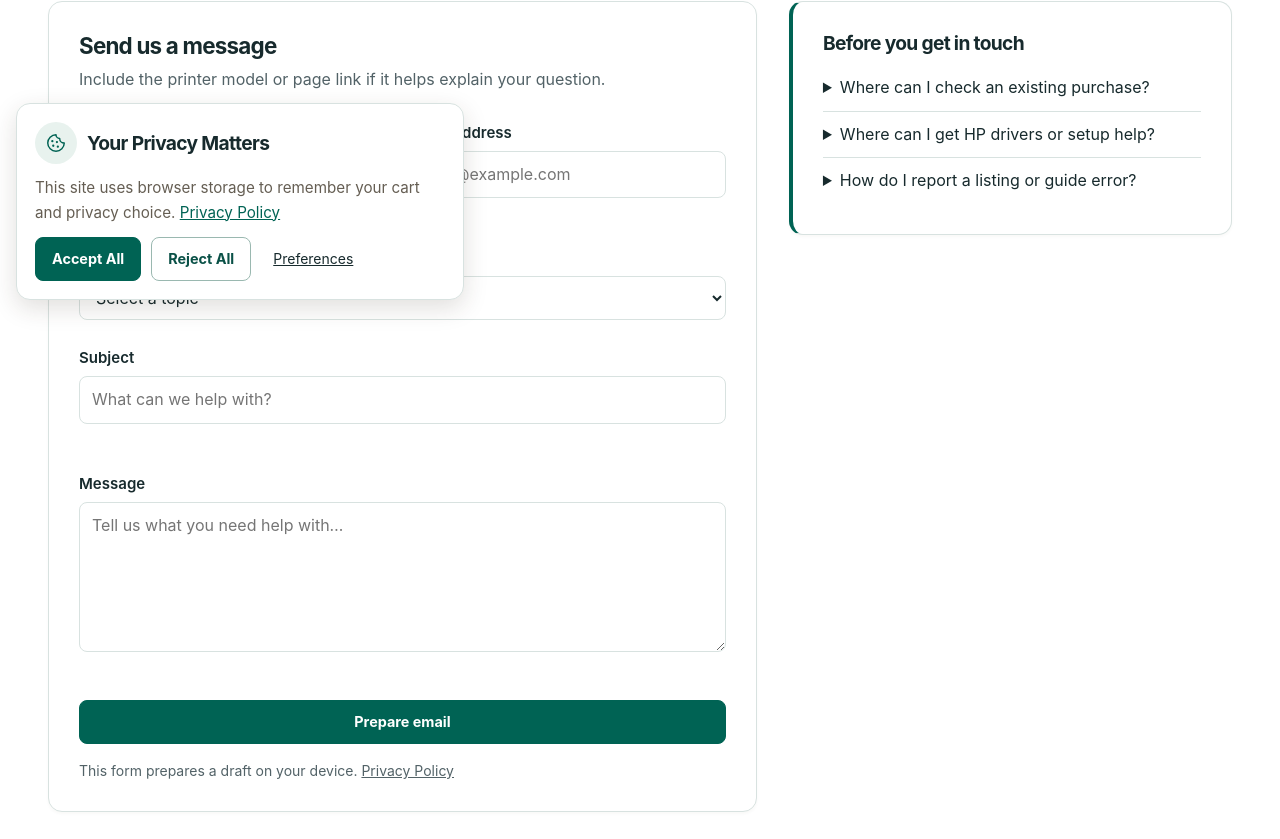
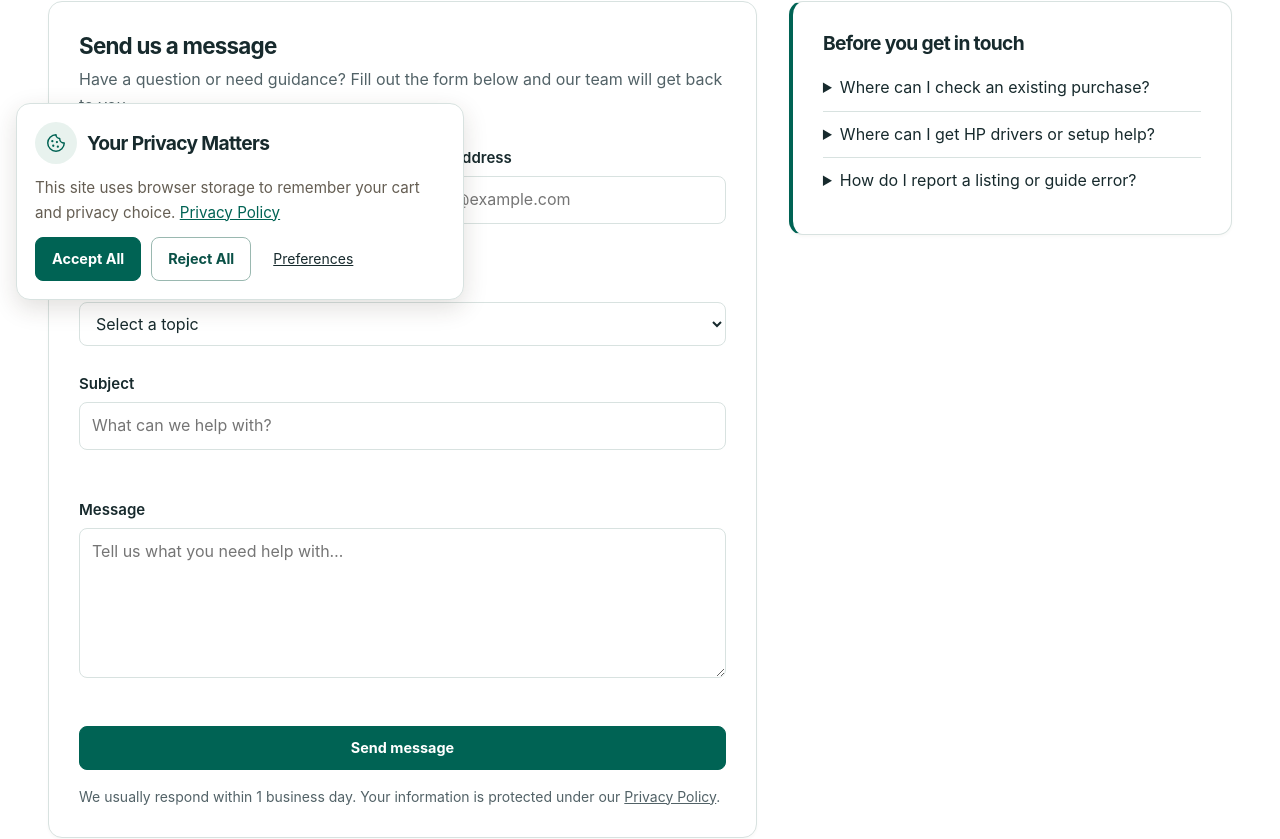
Before and after one commit to MaheshKumarPratihar/printers, a Next.js app: page /contact in a window 1280 px wide. Shown: the part 484-1323 px from the top of the page. Built offline with nearby package versions, Linux system fonts and the light colour scheme.

Commit message:
feat: upgrade contact form with realistic submission state and professional copy

```diff
--- a/app/contact-form.js
+++ b/app/contact-form.js
@@ -4,49 +4,91 @@ import { useState } from 'react';
 import { sitePath } from './site-path';
 
 export default function ContactForm({ email, topics }) {
-  const [draft, setDraft] = useState(null);
+  const [submitted, setSubmitted] = useState(false);
+  const [submission, setSubmission] = useState(null);
+  const [sending, setSending] = useState(false);
 
-  function prepareEmail(event) {
+  function handleSubmit(event) {
     event.preventDefault();
-    const field = id => event.currentTarget.elements.namedItem(id).value.trim();
-    const subject = `[${field('contact-topic')}] ${field('contact-subject')}`;
-    const body = `${field('contact-message')}\n\n${field('contact-name')}\n${field('contact-email')}`;
-    setDraft({ subject, body });
+    const field = id => event.currentTarget.elements.namedItem(id)?.value?.trim() || '';
+    const name = field('contact-name');
+    const userEmail = field('contact-email');
+    const topic = field('contact-topic');
+    const subject = field('contact-subject');
+    const message = field('contact-message');
+
+    setSending(true);
+
+    setTimeout(() => {
+      setSending(false);
+      setSubmission({ name, email: userEmail, topic, subject, message });
+      setSubmitted(true);
+    }, 350);
   }
 
-  return <section className="card contact-form-card" aria-labelledby="contact-form-title">
+  function handleReset() {
+    setSubmitted(false);
+    setSubmission(null);
+  }
+
+  return (
+    <section className="card contact-form-card" aria-labelledby="contact-form-title">
       <h2 id="contact-form-title">Send us a message</h2>
-    <p>Include the printer model or page link if it helps explain your question.</p>
-    <form onSubmit={prepareEmail} onChange={() => draft && setDraft(null)} className="contact-form">
+      <p>Have a question or need guidance? Fill out the form below and our team will get back to you.</p>
+
+      {submitted && submission ? (
+        <div className="contact-success" role="status">
+          <div className="contact-success-icon" aria-hidden="true">
+            <svg viewBox="0 0 24 24" fill="none" stroke="currentColor" strokeWidth="2.5" strokeLinecap="round" strokeLinejoin="round">
+              <polyline points="20 6 9 17 4 12" />
+            </svg>
+          </div>
+          <h3>Message sent successfully!</h3>
+          <p>
+            Thank you, <strong>{submission.name}</strong>. Your inquiry regarding <strong>{submission.topic}</strong> has been received. Our support team will reply to <strong>{submission.email}</strong> within 1 business day.
+          </p>
+          <div className="contact-success-actions">
+            <button type="button" className="button secondary" onClick={handleReset}>
+              Send another message
+            </button>
+          </div>
+        </div>
+      ) : (
+        <form onSubmit={handleSubmit} className="contact-form">
           <div className="contact-form-pair">
-        <label htmlFor="contact-name">Full name
+            <label htmlFor="contact-name">
+              Full name
               <input id="contact-name" autoComplete="name" placeholder="Alex Morgan" required maxLength={100} />
             </label>
-        <label htmlFor="contact-email">Email address
+            <label htmlFor="contact-email">
+              Email address
               <input id="contact-email" type="email" autoComplete="email" placeholder="alex@example.com" required maxLength={254} />
             </label>
           </div>
-      <label htmlFor="contact-topic">Topic
+          <label htmlFor="contact-topic">
+            Topic
             <select id="contact-topic" required defaultValue="">
               <option value="" disabled>Select a topic</option>
               {topics.map(topic => <option key={topic}>{topic}</option>)}
               <option>Something else</option>
             </select>
           </label>
-      <label htmlFor="contact-subject">Subject
+          <label htmlFor="contact-subject">
+            Subject
             <input id="contact-subject" placeholder="What can we help with?" required maxLength={150} />
           </label>
-      <label htmlFor="contact-message">Message
+          <label htmlFor="contact-message">
+            Message
             <textarea id="contact-message" rows={5} placeholder="Tell us what you need help with…" required maxLength={1000} />
           </label>
-      <button className="button" type="submit">Prepare email</button>
-      <p className="contact-form-note">This form prepares a draft on your device. <a href={sitePath('/privacy/')}>Privacy Policy</a></p>
+          <button className="button" type="submit" disabled={sending}>
+            {sending ? 'Sending message…' : 'Send message'}
+          </button>
+          <p className="contact-form-note">
+            We usually respond within 1 business day. Your information is protected under our <a href={sitePath('/privacy/')}>Privacy Policy</a>.
+          </p>
         </form>
-    <div role="status">{draft && <p>Your draft is ready. {email ? 'Open it in your email app to send it.' : 'You can copy the draft below. Paperline’s support email is currently unavailable.'}</p>}</div>
-    {draft && (email
-      ? <a className="button secondary" href={`mailto:${email}?subject=${encodeURIComponent(draft.subject)}&body=${encodeURIComponent(draft.body)}`}>Open email app</a>
-      : <label className="contact-draft">Email draft
-        <textarea readOnly rows={6} value={`${draft.subject}\n\n${draft.body}`} />
-      </label>)}
-  </section>;
+      )}
+    </section>
+  );
 }
--- a/app/paperline.css
+++ b/app/paperline.css
@@ -489,6 +489,50 @@ body { background: #fff; font-family: Inter, system-ui, sans-serif; }
 .contact-form textarea { resize: vertical; }
 .contact-form-note { margin: 0; font-size: .875rem; }
 .contact-form-note a { text-decoration: underline; }
+
+.contact-success {
+  padding: 32px 20px;
+  text-align: center;
+  background: var(--cream);
+  border: 1px solid var(--line);
+  border-radius: 10px;
+  display: flex;
+  flex-direction: column;
+  align-items: center;
+  gap: 12px;
+}
+.contact-success-icon {
+  width: 52px;
+  height: 52px;
+  border-radius: 50%;
+  background: #e3f2ec;
+  color: #006354;
+  display: grid;
+  place-items: center;
+}
+.contact-success-icon svg {
+  width: 28px;
+  height: 28px;
+}
+.contact-success h3 {
+  font-size: 1.25rem;
+  font-weight: 700;
+  color: var(--ink);
+  margin: 0;
+}
+.contact-success p {
+  color: var(--muted);
+  font-size: 0.95rem;
+  max-width: 440px;
+  margin: 0;
+  line-height: 1.55;
+}
+.contact-success p strong {
+  color: var(--ink);
+}
+.contact-success-actions {
+  margin-top: 10px;
+}
 .contact-sidebar details + details { border-top: 1px solid var(--line); }
 .contact-sidebar summary { min-height: 44px; padding-block: 10px; cursor: pointer; }
 @media (max-width: 900px) { .contact-topics { grid-template-columns: repeat(2, minmax(0, 1fr)); } }
```
Lines whose indentation alone changed are shown as unchanged.
